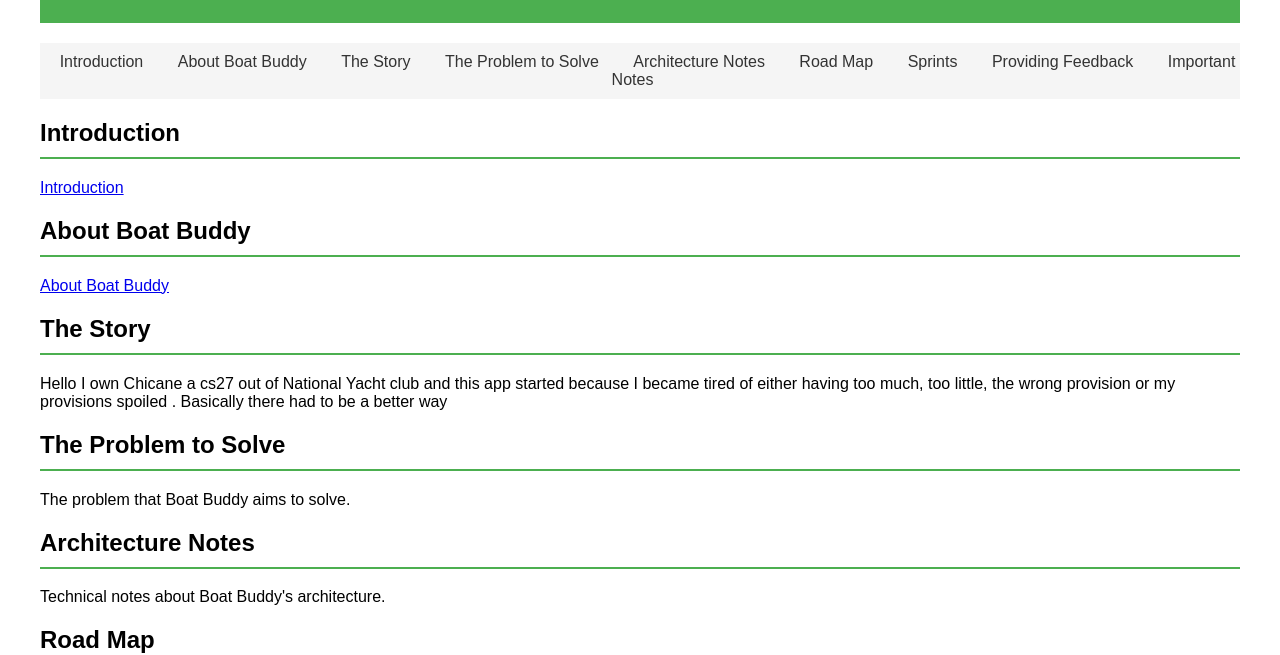
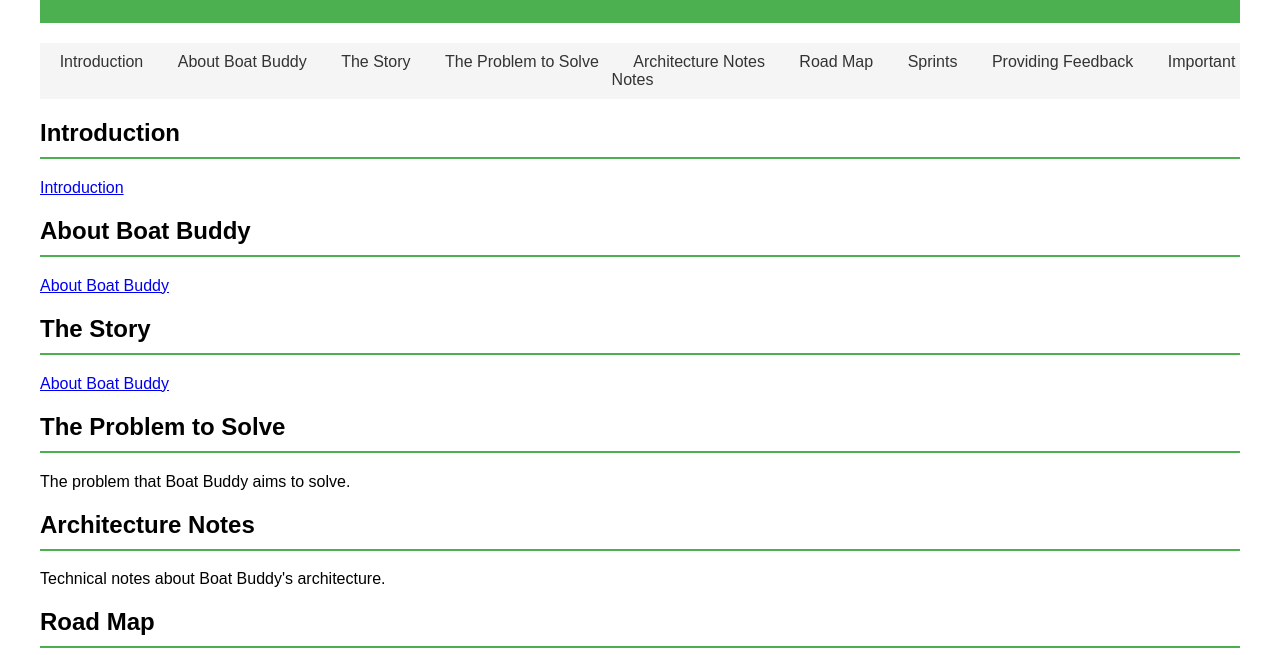
Before and after one commit to archipelagoenvironmentalsolutions/publicboatbuddybetatestsight, a plain HTML site: page index.html in a window 1280 px wide. Shown: the part 151-806 px from the top of the page. Drawn offline with Linux system fonts and the light colour scheme.

Commit message:
Update index.html

```diff
--- a/index.html
+++ b/index.html
@@ -79,8 +79,7 @@
 
     <section id="story">
         <h2>The Story</h2>
-        <p>Hello I own Chicane a cs27 out of National Yacht club and this app started because I became tired of either having too much, too little, the wrong provision or my provisions spoiled
-    .  Basically there had to be a better way</p>
+       <p><a href="story.html" target="_blank">About Boat Buddy</a></p>
     </section>
 
     <section id="problem">
```
